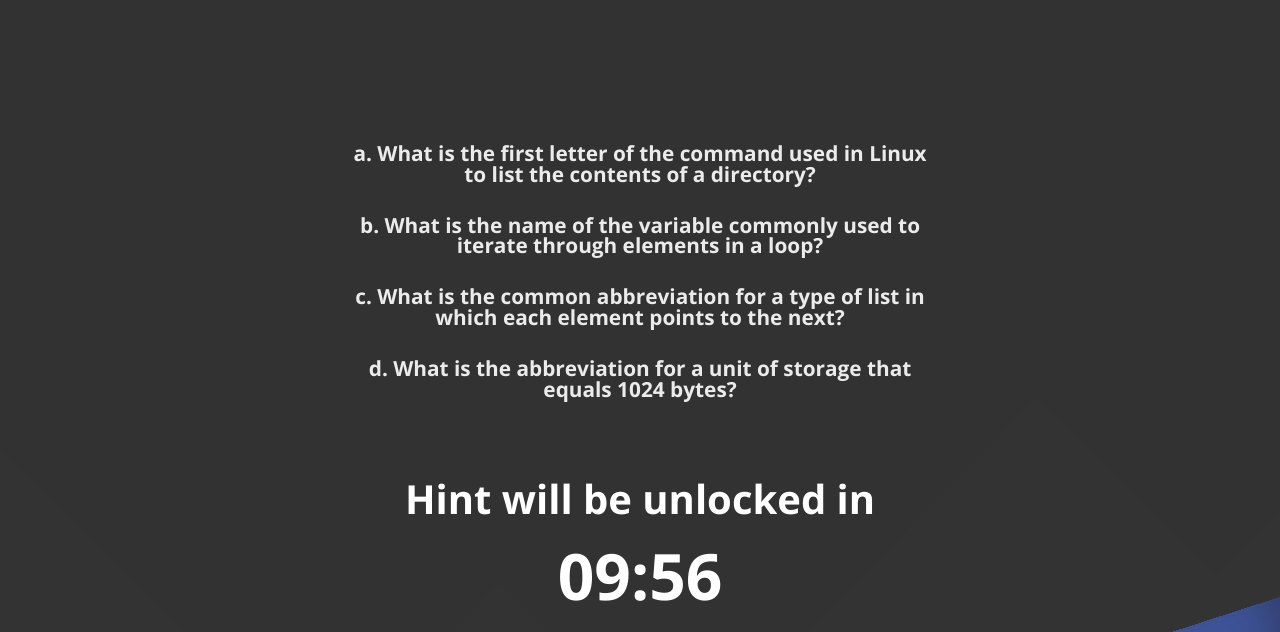
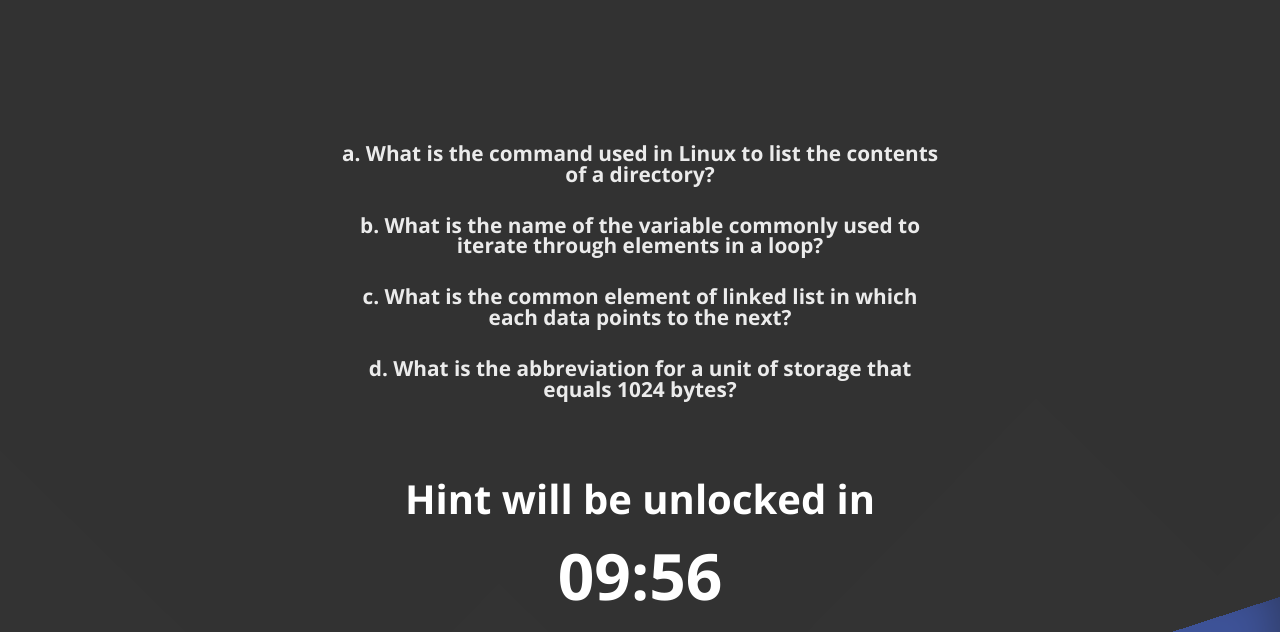
Before and after one commit to abi-0611/Data-shadows, a plain HTML site: page index.html in a window 1280 px wide. Shown: the part 422-1054 px from the top of the page. Drawn offline with nearby package versions, Linux system fonts and the light colour scheme.

Commit message:
Update index.html

```diff
--- a/index.html
+++ b/index.html
@@ -31,9 +31,9 @@
 </header>
 <section class="hero">
   <div class="content">
-    <h1>a. What is the first letter of the command used in Linux to list the contents of a directory?</h1>
+    <h1>a. What is the command used in Linux to list the contents of a directory?</h1>
     <h1>b. What is the name of the variable commonly used to iterate through elements in a loop?</h1>
-    <h1>c. What is the common abbreviation for a type of list in which each element points to the next?</h1>
+    <h1>c. What is the common element of linked list in which each data points to the next?</h1>
     <h1>d. What is the abbreviation for a unit of storage that equals 1024 bytes?</h1>
     <h2 id="hint-text">Hint will be unlocked in</h2>
     <div class="timer">
```
